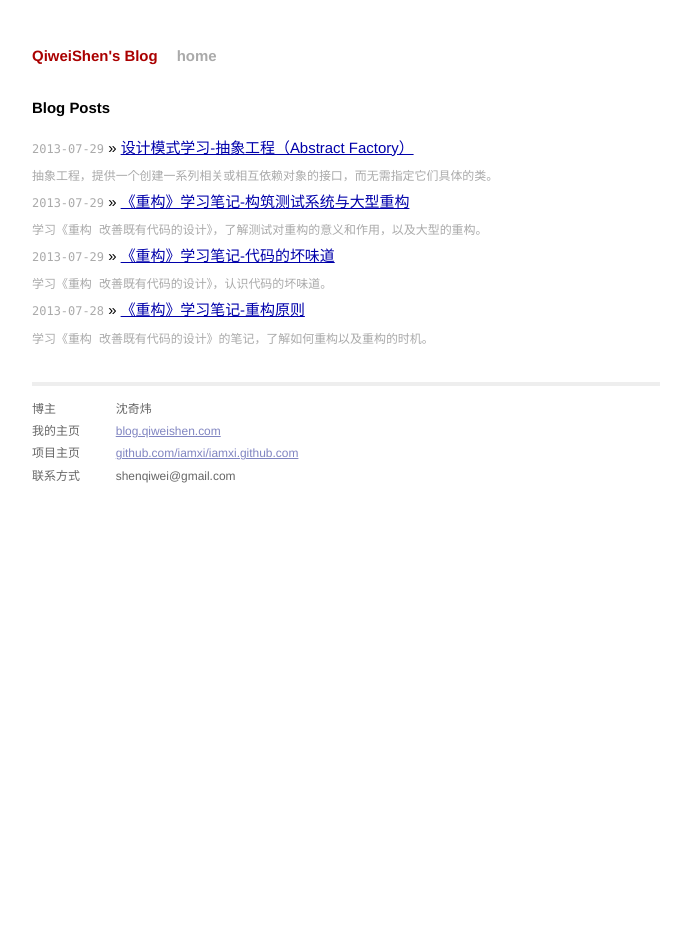
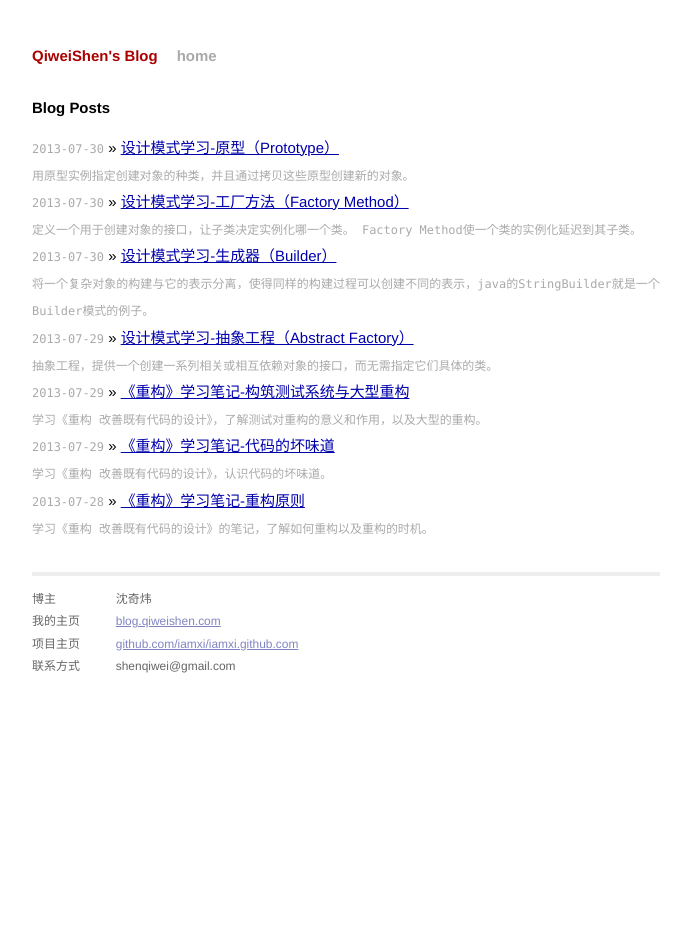
Before and after one commit to iamxi/iamxi.github.com, a Jekyll site: the page built from index.html, in a window 1280 px wide. Shown: the whole page, without its empty margins (294-985 px from the left). Built offline with Jekyll 4.4.1, drawn with Linux system fonts in a browser that asks for light colours; Markdown is read by kramdown in place of the engine named in the settings.

Commit message:
add new blog

```diff
--- a/_posts/mread/2013-07-29-Design-Patterns-abstract-factory.markdown
+++ b/_posts/mread/2013-07-29-Design-Patterns-abstract-factory.markdown
@@ -106,6 +106,5 @@ public class Client {
 <li>当你提供一个产品类库，而只想显示它们的接口而不是实现时。</li>
 </ul>
 
-
 ### 相关模式：
 Abstract Factory类通常用工厂方法（Factory Method）实现，但它们也可以用Prototype实现。一个具体的工厂通常是一个单件（Singelton）。
--- /dev/null
+++ b/_posts/mread/2013-07-30-design-patterns-builder.markdown
@@ -0,0 +1,100 @@
+---
+layout: post
+title: 设计模式学习-生成器（Builder）
+date: 2013-07-30 15:56:00
+description: 将一个复杂对象的构建与它的表示分离，使得同样的构建过程可以创建不同的表示，java的StringBuilder就是一个Builder模式的例子。
+category: mread
+tags: ["Design Patterns"]
+---
+
+用来构建复杂的实例，java的StringBuilder就是一个Builder模式的例子。
+
+### 意图：
+
+将一个复杂对象的构建与它的表示分离，使得同样的构建过程可以创建不同的表示
+
+### 结构：
+![Builder](/assets/images/post/mread/design-patterns-builder.jpg)
+
+### 代码示例：
+
+Builder类
+{% highlight java linenos %}
+public abstract class Builder {
+    protected String product;
+
+    public Builder() {
+        product = new String("");
+    }
+
+    public void buildPart(String part) {
+        //默认空实现
+    }
+
+    public String getResult() {
+        return product;
+    }
+}
+{% endhighlight %}
+
+ConcreteBuilder类
+{% highlight java linenos %}
+public class ConcreteBuilder extends Builder {
+
+    @Override
+    public void buildPart(String part) {
+        product += part;
+    }
+}
+{% endhighlight %}
+
+Director类
+{% highlight java linenos %}
+public class Director {
+    private Builder builder;
+
+    public Director(Builder builder) {
+        this.builder = builder;
+    }
+
+    public void Construct() {
+        for (int i = 0; i < 10; i++) {
+            builder.buildPart("aaa");
+        }
+    }
+
+    public String getResult() {
+        return builder.getResult();
+    }
+}
+{% endhighlight %}
+
+调用
+{% highlight java linenos %}
+public class Client {
+
+    public static void main(String[] args) {
+        Director dir = new Director(new ConcreteBuilder());
+        dir.Construct();
+        System.out.println(dir.getResult());
+    }
+}
+{% endhighlight %}
+
+### 优点：
+<ul>
+<li>使你可以改变一个产品的内部表示；</li>
+<li>它将构造代码和表示代码分开；</li>
+<li>使你可对构造过程进行更精细的控制；</li>
+</ul>
+
+### 适用：
+
+当创建复杂对象的算法应该独立于该对象的组成部分以及它们的装配方式时。
+当构造过程必须允许被构造的对象有不同的表示时。
+
+### 相关模式：
+
+Abstract Factory和Builder比较相似。主要的区别是Builder模式着重于一步步构造一个复杂对象。而 Abstract Factory着重于多个系列的产品对象（简单的或是复杂的）。Builder在最后的一步返回产品，而对于 Abstract Factory来说，产品是立即返回的。
+
+Composite通常是用Builder生成的
--- /dev/null
+++ b/_posts/mread/2013-07-30-design-patterns-factory-method.markdown
@@ -0,0 +1,90 @@
+---
+layout: post
+title: 设计模式学习-工厂方法（Factory Method）
+date: 2013-07-30 16:21:00
+description: 定义一个用于创建对象的接口，让子类决定实例化哪一个类。 Factory Method使一个类的实例化延迟到其子类。
+category: mread
+tags: ["Design Patterns"]
+---
+
+### 意图：
+
+定义一个用于创建对象的接口，让子类决定实例化哪一个类。 Factory Method使一个类的实例化延迟到其子类。
+
+### 别名：
+
+虚构造器（Virtual Constructor）
+
+### 结构：
+![Factory Method](/assets/images/post/mread/design-patterns-factory-method.jpg)
+
+<ul>
+<li>
+Product<br />
+— 定义工厂方法所创建的对象的接口。
+</li>
+<li>
+ConcreteProduct<br />
+— 实现Productt接口。
+</li>
+<li>
+Creator<br />
+— 声明工厂方法，该方法返回一个 Product类型的对象。Creator也可以定义一个工厂方法的缺省实现，它返回一个缺省的 ConcreteProduct对象。
+</li>
+<li>
+ConcreteProduct对象<br/>
+— 可以调用工厂方法以创建一个Product对象。
+</li>
+<li>
+ConcreteCreator<br />
+— 重定义工厂方法以返回一个ConcreteProduct实例。
+</li>
+</ul>
+<br />
+
+### 代码示例：
+Creator类
+{% highlight java linenos %}
+public abstract class Creator {
+
+    protected abstract Product factoryMethod();
+
+    public void anOperation() {
+        Product product = factoryMethod();
+        //do some thing
+    }
+}
+{% endhighlight %}
+
+ConcreteCreator类
+{% highlight java linenos %}
+public class ConcreteCreator extends Creator {
+
+    @Override
+    protected Product factoryMethod() {
+        return new ConcreteProduct();
+    }
+
+}
+{% endhighlight %}
+
+### 问题：
+
+可能仅为了创建适当的 Product对象而迫使你创建Creator子类。
+
+### 适用性：
+<ul>
+<li>一个系统要独立于它的产品的创建、组合和表示时。</li>
+<li>一个系统要由多个产品系列中的一个来配置时。</li>
+<li>当你要强调一系列相关的产品对象的设计以便进行联合使用时。</li>
+<li>当你提供一个产品类库，而只想显示它们的接口而不是实现时。</li>
+</ul>
+<br />
+
+### 相关模式：
+<ul>
+<li>Abstract Factory经常用工厂方法来实现；</li>
+<li>工厂方法通常在Template Method中被调用；</li>
+<li>Prototype不需要创建Creator的子类。但是，它们通常要求一个针对Product类的Initialize操作。Creator使用Initialize来初始化对象。而Factory Method不需要这样的操作。</li>
+</ul>
+<br />
--- /dev/null
+++ b/_posts/mread/2013-07-30-design-patterns-prototype.markdown
@@ -0,0 +1,87 @@
+---
+layout: post
+title: 设计模式学习-原型（Prototype）
+date: 2013-07-30 17:23:00
+description: 用原型实例指定创建对象的种类，并且通过拷贝这些原型创建新的对象。
+category: mread
+tags: ["Design Patterns"]
+---
+
+很少见到，我都没遇到过，或是遇到过也没注意。
+
+### 意图：
+
+用原型实例指定创建对象的种类，并且通过拷贝这些原型创建新的对象。
+
+### 结构：
+![prototype](/assets/images/post/mread/design-patterns-prototype.jpg)
+
+<ul>
+<li>
+Prototype<br />
+    ——声明一个克隆自身的接口
+</li>
+<li>
+ConcretePrototype<br />
+    ——实现一个克隆自身的操作
+</li>
+</ul>
+<br />
+### 示例代码:
+{% highlight java linenos %}
+public abstract class Prototype implements Cloneable {
+
+    public Prototype clone() {
+        try {
+            return (Prototype) super.clone();
+        } catch (CloneNotSupportedException e) {
+            e.printStackTrace();
+        }
+        return null;
+    }
+
+    public abstract String getThing();
+}
+
+public class ConcretePrototype extends Prototype {
+
+    @Override
+    public String getThing() {
+        return "ConcretePrototype";
+    }
+
+}
+
+public class Client {
+
+    public static void main(String[] args) {
+        ConcretePrototype cp = new ConcretePrototype();
+        ConcretePrototype newCp = (ConcretePrototype) cp.clone();
+        System.out.println(newCp.getThing());
+    }
+}
+{% endhighlight %}
+
+### 效果：
+
+这个是真的不需要new来创建对象了，或者说每次去请求新对象的时候都是去拷贝一个原有的对象的副本。听说clone的效率比new高。
+
+### 问题：
+
+克隆时构造函数不会被调用。
+
+深克隆和浅克隆问题，比如JAVA中一个对象中其成员属性也是对象，单纯的clone操作不会克隆，结果是对象是新的，可是里面的内容的引用地址还是指向原有的。为此需要遍历然后挨个clone。如果遇到不支持克隆的成员，那就无能为力了。
+
+适用：
+
+当一个系统应该独立于它的产品创建、构成和表示时，要使用Prototype模式；以及
+<ul>
+<li>当要实例化的类是在运行时刻指定时，例如，通过动态装载；或者</li>
+<li>为了避免创建一个与产品类层次平行的工厂类层次时；或者</li>
+<li>当一个类的实例只能有几个不同状态组合中的一种时。建立相应数目的原型并克隆它们</li>
+</ul>
+可能比每次用合适的状态手工实例化该类更方便一些。
+
+### 相关模式：
+
+大量使用Composite和Decorator模式的设计通常可以从Prototype模式处获益。
```
Also changed, not shown: assets/images/post/mread/design-patterns-builder.jpg (added), assets/images/post/mread/design-patterns-factory-method.jpg (added), assets/images/post/mread/design-patterns-prototype.jpg (added).
